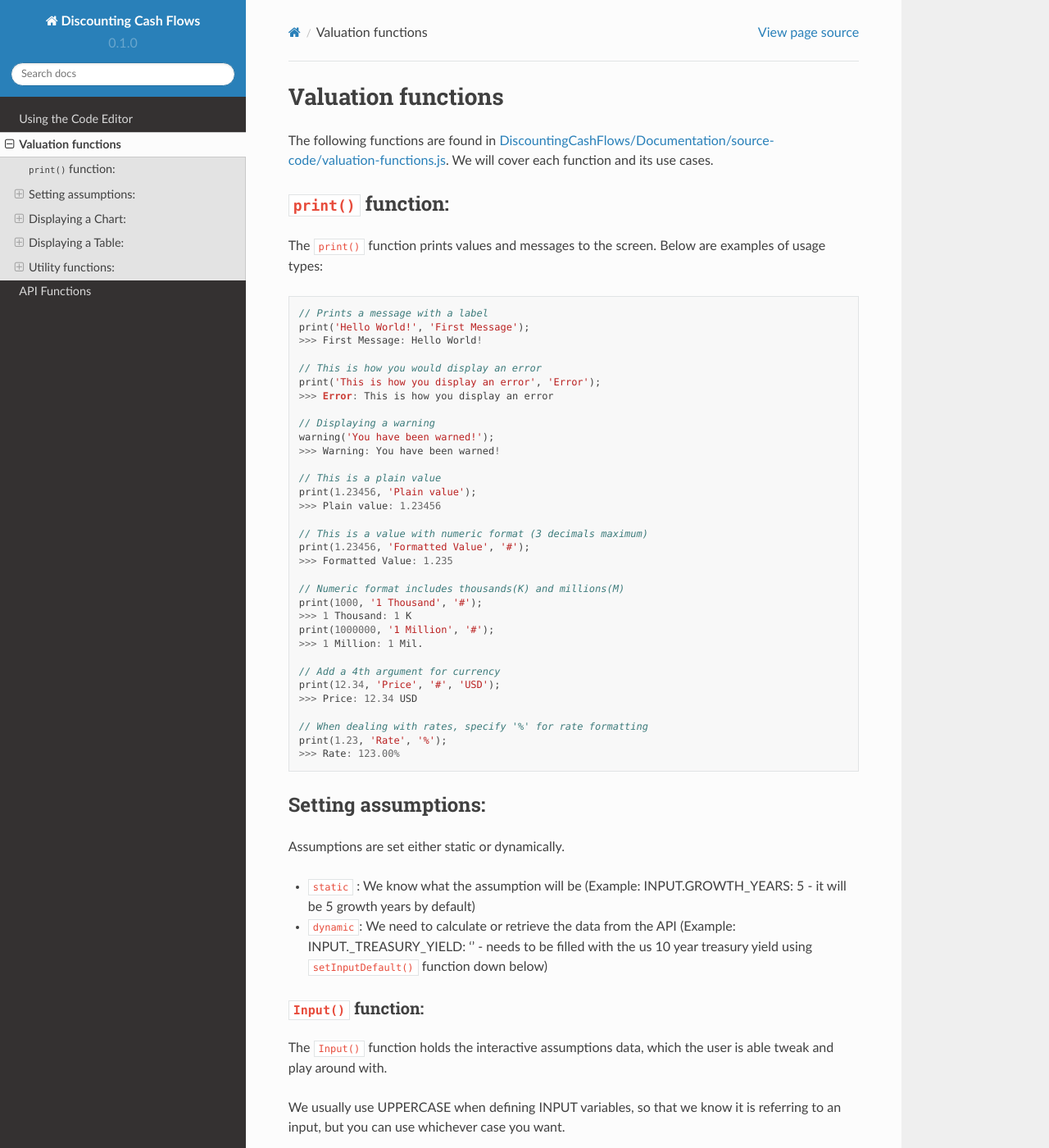
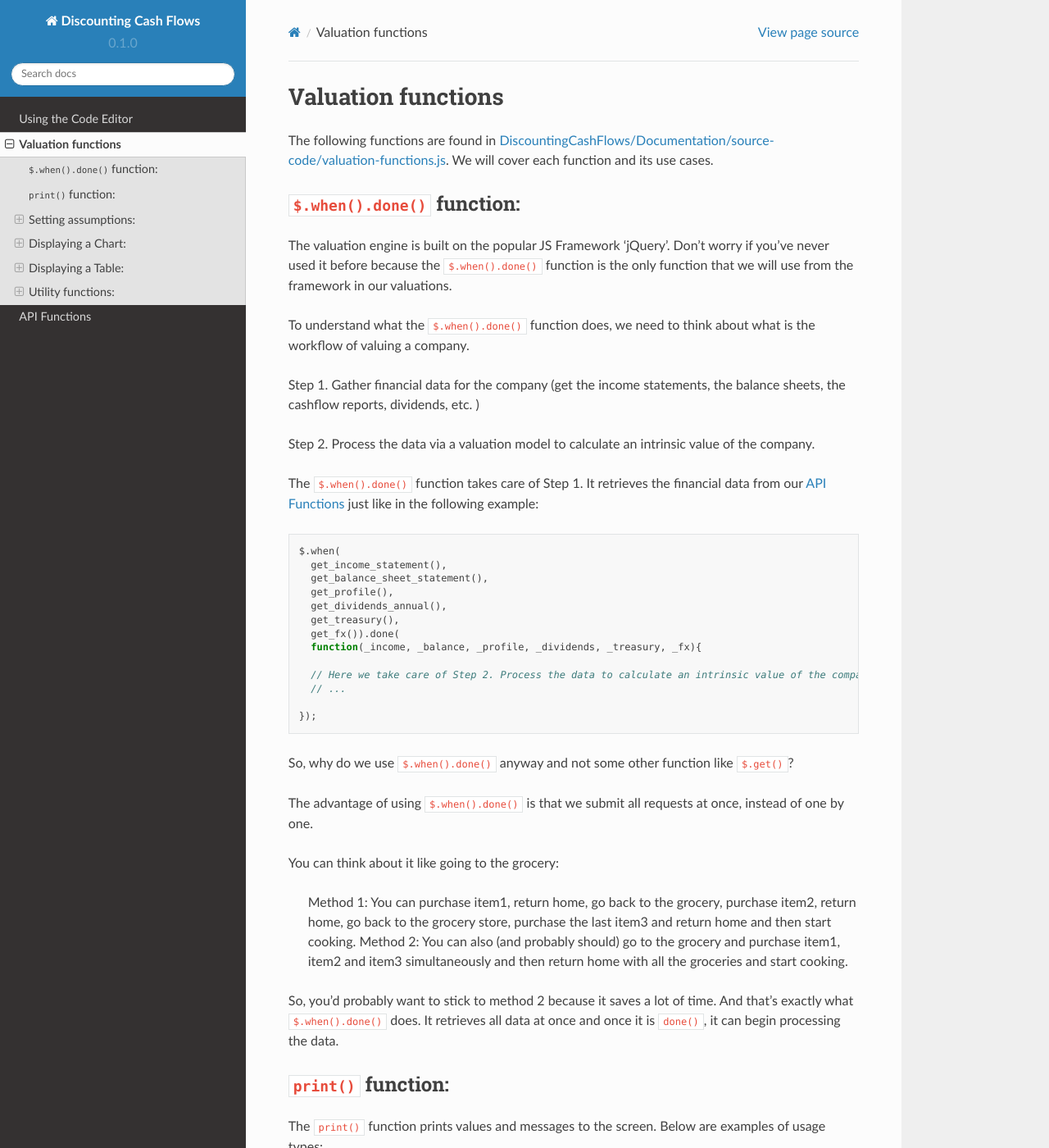
Before and after one commit to DiscountingCashFlows/readthedocs, a Sphinx documentation site: the page built from docs/source/functions.rst, in a window 1280 px wide and 1400 px high. Shown: the whole window at 82% size. Built offline with Sphinx 7.4.7 and the Read the Docs theme 2.0.0, drawn with Linux system fonts in a browser that asks for light colours.

Commit message:
Update functions.rst

```diff
--- a/docs/source/functions.rst
+++ b/docs/source/functions.rst
@@ -2,6 +2,47 @@ Valuation functions
 ====================
 
 The following functions are found in `DiscountingCashFlows/Documentation/source-code/valuation-functions.js <https://github.com/DiscountingCashFlows/Documentation/blob/main/source-code/valuation-functions.js>`__. We will cover each function and its use cases.
+
+``$.when().done()`` function:
+---------------------
+
+The valuation engine is built on the popular JS Framework 'jQuery'. Don't worry if you've never used it before because the ``$.when().done()`` function is the only function that we will use from the framework in our valuations.
+
+To understand what the ``$.when().done()`` function does, we need to think about what is the workflow of valuing a company.
+
+Step 1. Gather financial data for the company (get the income statements, the balance sheets, the cashflow reports, dividends, etc. )
+
+Step 2. Process the data via a valuation model to calculate an intrinsic value of the company.
+
+The ``$.when().done()`` function takes care of Step 1. It retrieves the financial data from our :doc:`api` just like in the following example:
+
+.. code-block:: javascript
+
+  $.when(
+    get_income_statement(),
+    get_balance_sheet_statement(),
+    get_profile(),
+    get_dividends_annual(),
+    get_treasury(),
+    get_fx()).done(
+    function(_income, _balance, _profile, _dividends, _treasury, _fx){
+
+    // Here we take care of Step 2. Process the data to calculate an intrinsic value of the company.
+    // ...
+
+  });
+
+
+So, why do we use ``$.when().done()`` anyway and not some other function like ``$.get()``?
+
+The advantage of using ``$.when().done()`` is that we submit all requests at once, instead of one by one.
+
+You can think about it like going to the grocery:
+
+ Method 1: You can purchase item1, return home, go back to the grocery, purchase item2, return home, go back to the grocery store, purchase the last item3 and return home and then start cooking.
+ Method 2: You can also (and probably should) go to the grocery and purchase item1, item2 and item3 simultaneously and then return home with all the groceries and start cooking.
+
+So, you'd probably want to stick to method 2 because it saves a lot of time. And that's exactly what ``$.when().done()`` does. It retrieves all data at once and once it is ``done()``, it can begin processing the data.
 
 .. _print-function:
 
```
